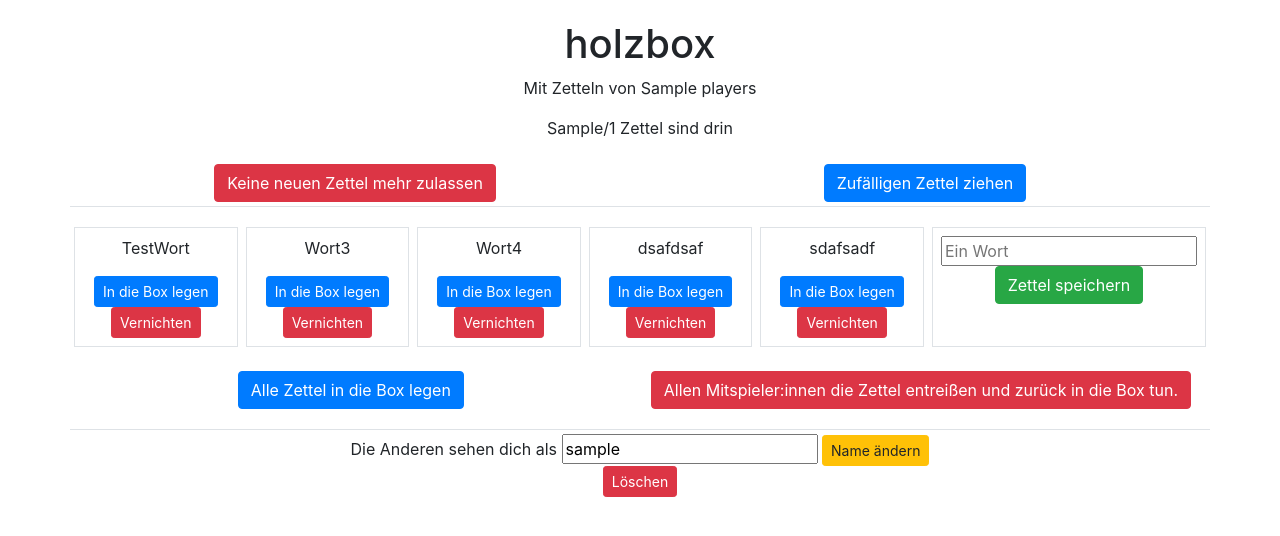
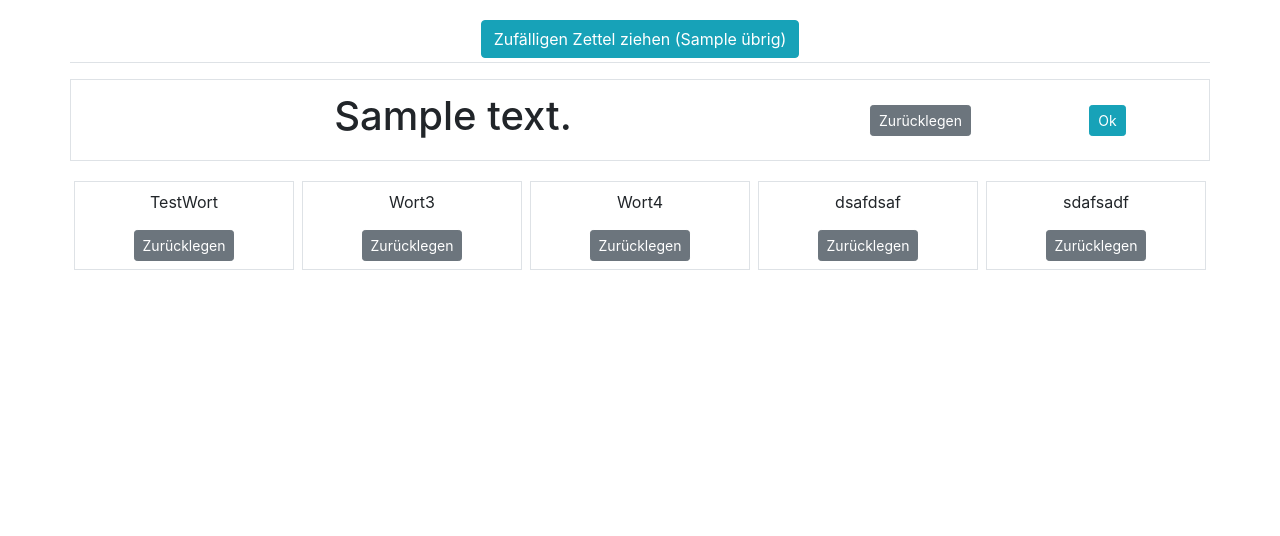
Before and after one commit to fkellner/zettelbox, a Django app: template zettelbox/templates/zettelbox/box.html in a window 1280 px wide. Shown: the top 536 px of the page. Run offline with Django 3.2, Linux system fonts and the light colour scheme; data comes from the database, SQL or seed files in the repository; the template is opened without the code that fills it: values that come from a table or form of the project are taken from there, most other values are stand-ins (such as "Sample title", 1, 10 or a date in 2020); some libraries are stand-ins or nearby versions.

Commit message:
Cocos simpler Version

```diff
--- a/flosite/settings.py
+++ b/flosite/settings.py
@@ -27,7 +27,7 @@ SESSION_COOKIE_HTTPONLY = True
 SECRET_KEY = '_1b=4h8^%te3xjnzxkq!8m%x-oht-wt^f4-*avalnl_f%$^!dn'
 
 # SECURITY WARNING: don't run with debug turned on in production!
-DEBUG = False #True
+DEBUG = False
 
 ALLOWED_HOSTS = ['0.0.0.0']
 
--- a/zettelbox/models.py
+++ b/zettelbox/models.py
@@ -10,10 +10,10 @@ class Box(models.Model):
         return self.name
 
 class User(models.Model):
-    name = models.CharField(max_length=200)
+    #name = models.CharField(max_length=200)
 
     def __str__(self):
-        return self.name
+        return self.id #self.name
 
 class Paper(models.Model):
     box = models.ForeignKey(Box, on_delete=models.CASCADE)
@@ -23,6 +23,8 @@ class Paper(models.Model):
     holder = models.ForeignKey(User, null=True, blank=True, on_delete=models.SET_NULL)
     # who created the paper
     creator = models.ForeignKey(User, on_delete=models.CASCADE, related_name='creator_id')
+    # is this the paper currently being explained
+    current = models.BooleanField(default=False)
 
     def __str__(self):
         return self.content
--- a/zettelbox/templates/zettelbox/box.html
+++ b/zettelbox/templates/zettelbox/box.html
@@ -15,29 +15,40 @@
 
   <div class="row mt-3 border-bottom">
     <div class="col m-1">
-      <h1>{{ box.name }}</h1>
-      <p>Mit Zetteln von {{ players }}</p>
-      <p>{{ paper_count_inside }}/{{ paper_count }} Zettel sind drin</p>
-    </div>
-    <div class="w-100"></div>
-    {% if box.open %}
-    <div class="col m-1">
-    <form action="{% url 'zettelbox:close' box.name %}" method="post">
+    {% if paper_count_inside == 0 %}
+    <h2>Keine Zettel mehr in der Box.</h2>
+    <form action="{% url 'zettelbox:force_insert_all' box.name %}" method="post">
       {% csrf_token %}
-      <input class="btn btn-danger" type="submit" value="Keine neuen Zettel mehr zulassen">
+      <input class="btn btn-danger" type="submit" value="Alle Zettel zurückholen.">
     </form>
-    </div>
-    {% endif %}
-    <div class="col m-1">
+    {% else %}
     <form action="{% url 'zettelbox:random' box.name %}" method="post">
       {% csrf_token %}
-      <input class="btn btn-primary" type="submit" value="Zufälligen Zettel ziehen">
+      <input class="btn btn-info" type="submit" value="Zufälligen Zettel ziehen ({{ paper_count_inside }} übrig)">
     </form>
+    {% endif %}
     </div>
   </div>
 
-
-  {% if message %}<div class="row"><div class="col m-1 p-2"><p><strong>{{ message }}</strong></p></div></div>{% endif %}
+  {% if current %}
+  <div class="row mt-3 border border-rounded p-2">
+    <div class="col-lg m-1">
+      <h1>{{ current.content }}</h1>
+    </div>
+    <div class="col-2 m-auto">
+      <form action="{% url 'zettelbox:insert_paper' box.name current.id %}" method="post">
+        {% csrf_token %}
+        <input class="btn btn-sm btn-secondary" type="submit" value="Zurücklegen">
+      </form>
+    </div>
+    <div class="col-2 m-auto">
+      <form action="{% url 'zettelbox:confirm_paper' box.name current.id %}" method="post">
+        {% csrf_token %}
+        <input class="btn btn-sm btn-info" type="submit" value="Ok">
+      </form>
+    </div>
+  </div>
+  {% endif %}
 
   <div class="row mt-3">
   {% for paper in papers %}
@@ -45,64 +56,10 @@
       <p>{{ paper.content }}</p>
       <form action="{% url 'zettelbox:insert_paper' box.name paper.id %}" method="post">
         {% csrf_token %}
-        <input class="btn btn-sm btn-primary" type="submit" value="In die Box legen">
-      </form>
-      <form action="{% url 'zettelbox:delete_paper' box.name paper.id %}" method="post">
-        {% csrf_token %}
-        <input class="btn btn-sm btn-danger"type="submit" value="Vernichten">
+        <input class="btn btn-sm btn-secondary" type="submit" value="Zurücklegen">
       </form>
     </div>
   {% endfor %}
-  {% if box.open %}
-  <div class="col m-1 p-2 border border-rounded">
-  <form action="{% url 'zettelbox:add_paper' box.name %}" method="post">
-    {% csrf_token %}
-    <input type="text" name="content" placeholder="Ein Wort">
-    <input class="btn btn-success" type="submit" value="Zettel speichern">
-  </form>
-  </div>
-  {% endif %}
-  </div>
-
-
-  <div class="row mt-3">
-    <div class="col m-1">
-    <form action="{% url 'zettelbox:insert_all' box.name %}" method="post">
-      {% csrf_token %}
-      <input class="btn btn-primary" type="submit" value="Alle Zettel in die Box legen">
-    </form>
-    </div>
-
-    <div class="col m-1">
-    <form action="{% url 'zettelbox:force_insert_all' box.name %}" method="post">
-      {% csrf_token %}
-      <input class="btn btn-danger" type="submit" value="Allen Mitspieler:innen die Zettel entreißen und zurück in die Box tun.">
-    </form>
-    </div>
-
-    {% if not box.open %}
-    <div class="col m-1">
-    <form action="{% url 'zettelbox:open' box.name %}" method="post">
-      {% csrf_token %}
-      <input class="btn btn-success" type="submit" value="Wieder neue Zettel zulassen">
-    </form>
-    </div>
-    {% endif %}
-  </div>
-
-  <div class="row mt-3 border-top">
-    <div class="col m-1">
-    <form action="{% url 'zettelbox:rename' %}" method="post">
-      {% csrf_token %}
-      Die Anderen sehen dich als <input type="text" name="username" id="username" value="{{ username }}">
-      <input type="text" name="source" hidden="true" value="{{ request.path_info }}">
-      <input class="btn btn-sm btn-warning" type="submit" value="Name ändern">
-    </form>
-    <form action="{% url 'zettelbox:logout' %}" method="post">
-      {% csrf_token %}
-      <input class="btn btn-sm btn-danger" type="submit" value="Löschen">
-    </form>
-    </div>
   </div>
 
 </div>
--- a/zettelbox/urls.py
+++ b/zettelbox/urls.py
@@ -7,16 +7,9 @@ urlpatterns = [
     path('', views.index, name='index'),
     path('create/', views.create, name='create'),
     path('box/<str:box_name>/', views.box, name='box'),
-    path('box/<str:box_name>/add', views.addPaper, name='add_paper'),
+    path('box/<str:box_name>/signup', views.signUp, name='sign_up'),
     path('box/<str:box_name>/random', views.getRandom, name='random'),
-    path('box/<str:box_name>/delete/<int:paper_id>', views.deletePaper, name='delete_paper'),
     path('box/<str:box_name>/insert/<int:paper_id>', views.insertPaper, name='insert_paper'),
-    path('box/<str:box_name>/insertAll>', views.insertAll, name='insert_all'),
+    path('box/<str:box_name>/confirm/<int:paper_id>', views.confirmPaper, name='confirm_paper'),
     path('box/<str:box_name>/forceInsertAll>', views.forceInsertAll, name='force_insert_all'),
-    path('box/<str:box_name>/open>', views.open, name='open'),
-    path('box/<str:box_name>/close>', views.close, name='close'),
-    path('login/', views.login, name='login'),
-    path('logout/', views.logout, name='logout'),
-    path('taufe/', views.taufe, name='taufe'),
-    path('rename/', views.rename, name='rename'),
 ]
```
Also changed, not shown: zettelbox/templates/zettelbox/index.html (+3 -31 lines), zettelbox/templates/zettelbox/login.html (deleted, +0 -33 lines), zettelbox/templates/zettelbox/signup.html (added, +35 -0 lines), zettelbox/views.py (+75 -151 lines), zettelbox/migrations/0007_auto_20200413_1503.py (added).
